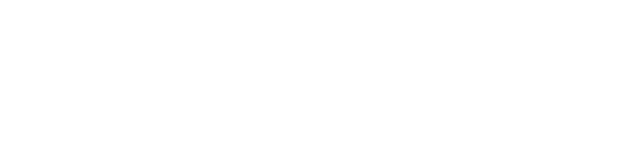
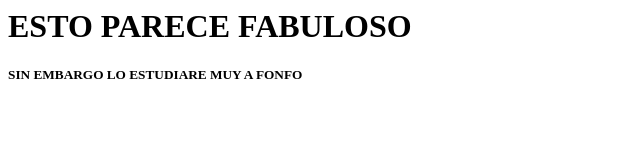
Before and after one commit to brincdisc/BERTO, a plain HTML site: page index.html in a window 1280 px wide. Shown: the whole page, without its empty margins (0-640 px from the left). Drawn offline with Linux system fonts and the light colour scheme.

Commit message:
Update index.html

```diff
--- a/index.html
+++ b/index.html
@@ -2,5 +2,11 @@
  <head>
  <title>Tire the change</title>
  </head>
+ <body>
+       <h1>
+           ESTO PARECE FABULOSO
+       </h1>
+       <H5>SIN EMBARGO LO ESTUDIARE MUY A FONFO</H5>
 
+ </body>
 </html>
```
